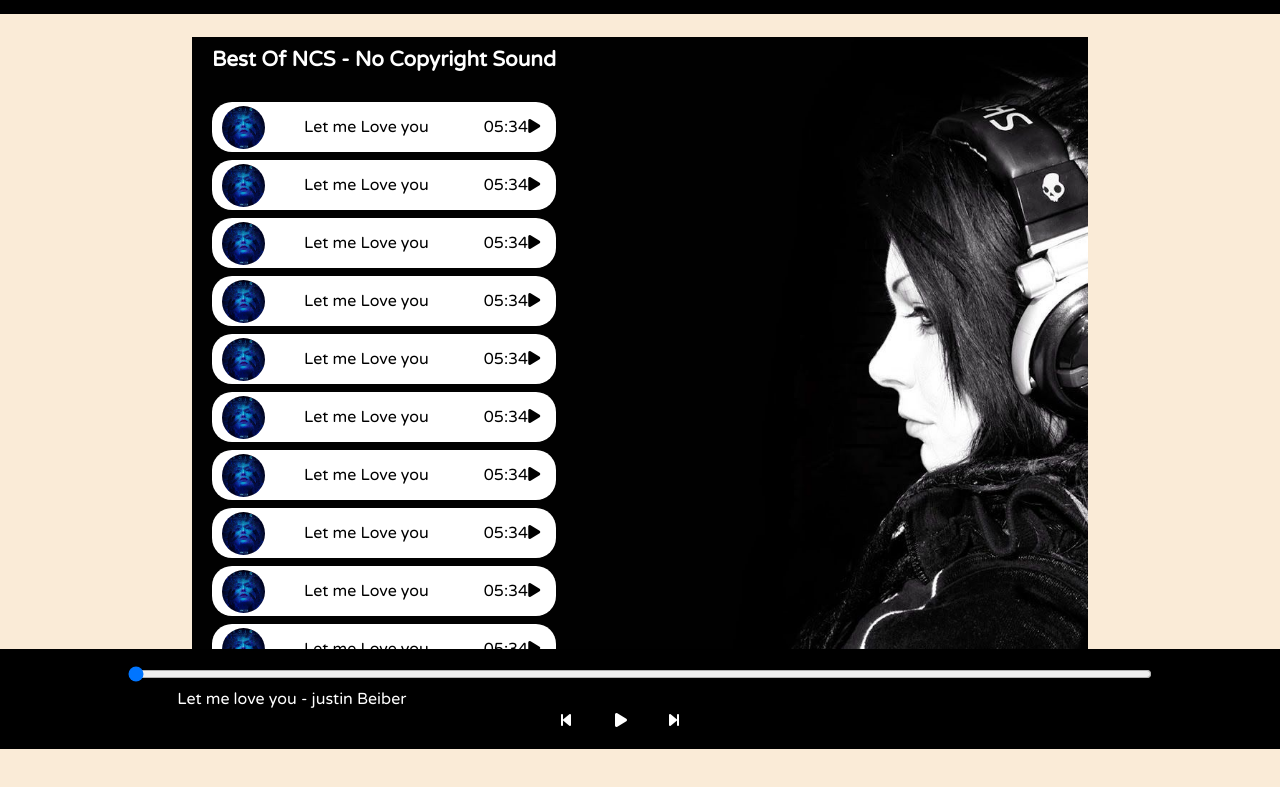
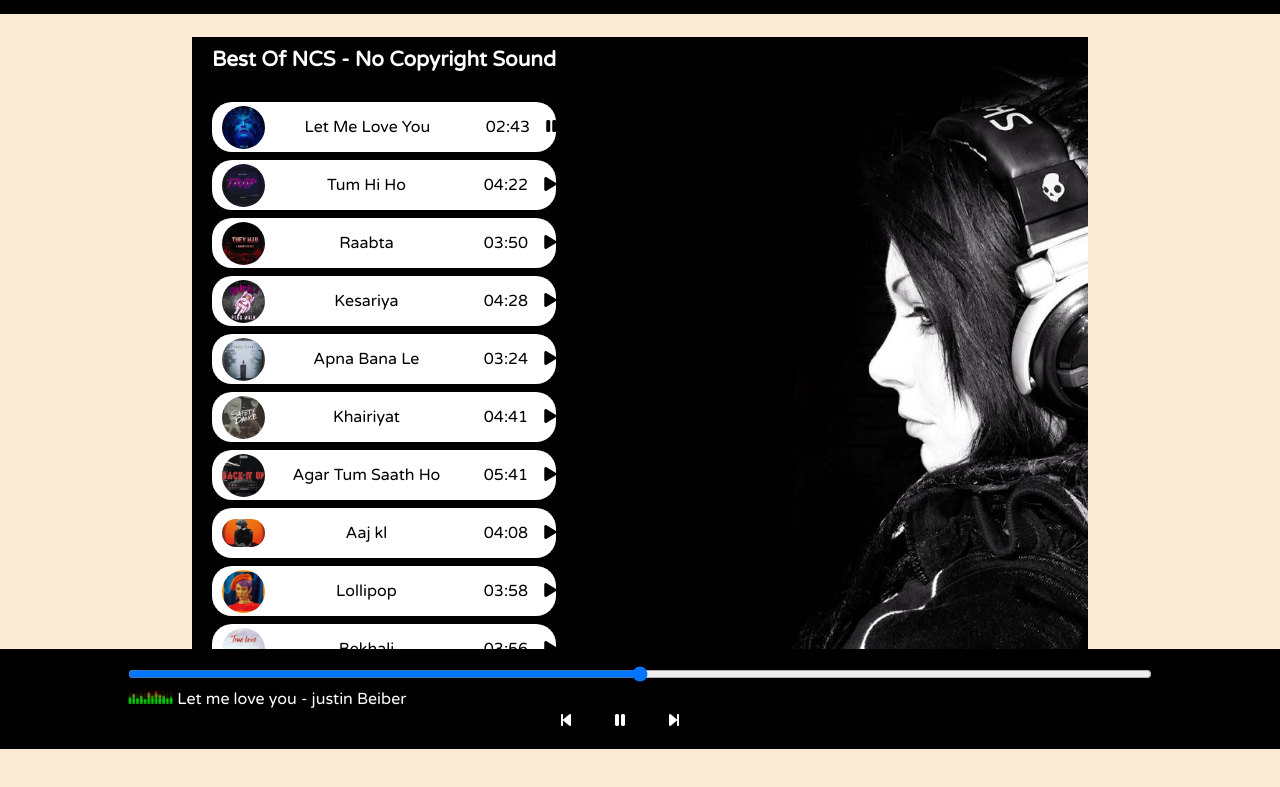
Before and after one commit to monu-kumar-dev/music_Player, a plain HTML site: page index.html in a window 1280 px wide. Both pictures are taken after a click on the icon 534 px from the left and 177 px from the top of the page. Shown: the part 51-838 px from the top of the page. Drawn offline with Linux system fonts and the light colour scheme.

Commit message:
adding JS functionality

```diff
--- a/index.html
+++ b/index.html
@@ -25,75 +25,76 @@
                 <div class="songItem">
                     <img src="./covers/1.jpg" alt="1">
                     <span class="songName">Let me Love you</span>
-                    <span class="songlistplay"><span class="timeStamp">05:34<i class="fa-solid fa-play"></i>
-                        </span></span>
+                    <span class="songlistplay"><span class="timeStamp">05:34 </span><i id="1"
+                            class="fa-solid songItemPlay fa-play"></i></span>
                 </div>
                 <div class="songItem">
                     <img src="./covers/1.jpg" alt="1">
                     <span class="songName">Let me Love you</span>
-                    <span class="songlistplay"><span class="timeStamp">05:34<i class="fa-solid fa-play"></i>
-                        </span></span>
+                    <span class="songlistplay"><span class="timeStamp">05:34 </span><i id="2"
+                            class="fa-solid songItemPlay fa-play"></i></span>
                 </div>
                 <div class="songItem">
                     <img src="./covers/1.jpg" alt="1">
                     <span class="songName">Let me Love you</span>
-                    <span class="songlistplay"><span class="timeStamp">05:34<i class="fa-solid fa-play"></i>
-                        </span></span>
+                    <span class="songlistplay"><span class="timeStamp">05:34 </span><i id="3"
+                            class="fa-solid songItemPlay fa-play"></i></span>
                 </div>
                 <div class="songItem">
                     <img src="./covers/1.jpg" alt="1">
                     <span class="songName">Let me Love you</span>
-                    <span class="songlistplay"><span class="timeStamp">05:34<i class="fa-solid fa-play"></i>
-                        </span></span>
+                    <span class="songlistplay"><span class="timeStamp">05:34 </span><i id="4"
+                            class="fa-solid songItemPlay fa-play"></i></span>
                 </div>
                 <div class="songItem">
                     <img src="./covers/1.jpg" alt="1">
                     <span class="songName">Let me Love you</span>
-                    <span class="songlistplay"><span class="timeStamp">05:34<i class="fa-solid fa-play"></i>
-                        </span></span>
+                    <span class="songlistplay"><span class="timeStamp">05:34 </span><i id="5"
+                            class="fa-solid songItemPlay fa-play"></i></span>
                 </div>
                 <div class="songItem">
                     <img src="./covers/1.jpg" alt="1">
                     <span class="songName">Let me Love you</span>
-                    <span class="songlistplay"><span class="timeStamp">05:34<i class="fa-solid fa-play"></i>
-                        </span></span>
+                    <span class="songlistplay"><span class="timeStamp">05:34 </span><i id="6"
+                            class="fa-solid songItemPlay fa-play"></i></span>
                 </div>
                 <div class="songItem">
                     <img src="./covers/1.jpg" alt="1">
                     <span class="songName">Let me Love you</span>
-                    <span class="songlistplay"><span class="timeStamp">05:34<i class="fa-solid fa-play"></i>
-                        </span></span>
+                    <span class="songlistplay"><span class="timeStamp">05:34 </span><i id="7"
+                            class="fa-solid songItemPlay fa-play"></i></span>
                 </div>
                 <div class="songItem">
                     <img src="./covers/1.jpg" alt="1">
                     <span class="songName">Let me Love you</span>
-                    <span class="songlistplay"><span class="timeStamp">05:34<i class="fa-solid fa-play"></i>
-                        </span></span>
+                    <span class="songlistplay"><span class="timeStamp">05:34 </span><i id="8"
+                            class="fa-solid songItemPlay fa-play"></i></span>
                 </div>
                 <div class="songItem">
                     <img src="./covers/1.jpg" alt="1">
                     <span class="songName">Let me Love you</span>
-                    <span class="songlistplay"><span class="timeStamp">05:34<i class="fa-solid fa-play"></i>
-                        </span></span>
+                    <span class="songlistplay"><span class="timeStamp">05:34 </span><i id="9"
+                            class="fa-solid songItemPlay fa-play"></i></span>
                 </div>
                 <div class="songItem">
                     <img src="./covers/1.jpg" alt="1">
                     <span class="songName">Let me Love you</span>
-                    <span class="songlistplay"><span class="timeStamp">05:34<i class="fa-solid fa-play"></i>
-                        </span></span>
+                    <span class="songlistplay"><span class="timeStamp">05:34 </span><i id="10"
+                            class="fa-solid songItemPlay fa-play"></i></span>
                 </div>
             </div>
         </div>
-        <div class="songBanner"></div>
+    </div>
+    <div class="songBanner"></div>
     </div>
 
     <div class="bottom">
         <input type="range" name="range" id="myProgressBar" value="0" min="0" max="100">
         <div class="icons">
             <!-- fontawesome icons -->
-            <i class="fa-solid fa-backward-step"></i>
+            <i id="backward" class="fa-solid fa-backward-step"></i>
             <i class="fa-solid fa-play" id="masterPlay"></i>
-            <i class="fa-solid fa-forward-step"></i>
+            <i id="forward" class="fa-solid fa-forward-step"></i>
         </div>
         <div class="songInfo">
             <img src="./playing.gif" width="45px" alt="playing" id="gif"> Let me love you - justin Beiber
--- a/script.js
+++ b/script.js
@@ -6,59 +6,80 @@ let audioElement = new Audio("./songs/1.mp3");
 let masterPlay = document.getElementById("masterPlay");
 let myProgressbar = document.getElementById("myProgressBar");
 let gif = document.getElementById("gif");
+let songItems = document.getElementsByClassName("songItem");
+let songItemPlay = document.getElementsByClassName("songItemPlay");
+let backward = document.getElementById("backward");
+let forward = document.getElementById("forward");
 
 let songs = [
   {
-    songname: "Dil Se",
+    songname: "Let Me Love You",
     filePath: "./songs/1.mp3",
     coverpath: "covers/1.jpg",
+    timeStamp: "02:43",
   },
   {
     songname: "Tum Hi Ho",
     filePath: "./songs/2.mp3",
     coverpath: "covers/2.jpg",
+    timeStamp: "04:22",
   },
   {
     songname: "Raabta",
     filePath: "./songs/3.mp3",
     coverpath: "covers/3.jpg",
+    timeStamp: "03:50",
   },
   {
     songname: "Kesariya",
     filePath: "./songs/4.mp3",
     coverpath: "covers/4.jpg",
+    timeStamp: "04:28",
   },
   {
     songname: "Apna Bana Le",
     filePath: "./songs/5.mp3",
     coverpath: "covers/5.jpg",
+    timeStamp: "03:24",
   },
   {
     songname: "Khairiyat",
     filePath: "./songs/6.mp3",
     coverpath: "covers/6.jpg",
+    timeStamp: "04:41",
   },
   {
     songname: "Agar Tum Saath Ho",
     filePath: "./songs/7.mp3",
     coverpath: "covers/7.jpg",
+    timeStamp: "05:41",
   },
   {
-    songname: "Shayad",
+    songname: "Aaj kl",
     filePath: "./songs/8.mp3",
     coverpath: "covers/8.jpg",
+    timeStamp: "04:08",
   },
   {
-    songname: "Jeene Laga Hoon",
+    songname: "Lollipop",
     filePath: "./songs/9.mp3",
     coverpath: "covers/9.jpg",
+    timeStamp: "03:58",
   },
   {
-    songname: "Tera Ban Jaunga",
+    songname: "Bekhali",
     filePath: "./songs/10.mp3",
     coverpath: "covers/10.jpg",
+    timeStamp: "03:56",
   },
 ];
+
+Array.from(songItems).forEach((element, i) => {
+  console.log(element, i);
+  element.getElementsByTagName("img")[0].src = songs[i].coverpath;
+  element.getElementsByClassName("songName")[0].innerText = songs[i].songname;
+  element.getElementsByClassName("timeStamp")[0].innerText = songs[i].timeStamp;
+});
 
 // audioElement.play();
 
@@ -93,3 +114,57 @@ myProgressbar.addEventListener("change", () => {
   audioElement.currentTime =
     (myProgressbar.value * audioElement.duration) / 100;
 });
+
+const makeAllPlays = () => {
+  Array.from(songItemPlay).forEach((element) => {
+    element.classList.add("fa-play");
+    element.classList.remove("fa-pause");
+  });
+};
+
+Array.from(songItemPlay).forEach((element) => {
+  element.addEventListener("click", (e) => {
+    makeAllPlays();
+    e.target.classList.remove("fa-play");
+    e.target.classList.add("fa-pause");
+    songIndex = parseInt(e.target.id);
+    audioElement.src = `./songs/${songIndex}.mp3`;
+    audioElement.currentTime = 0;
+    audioElement.play();
+
+    // pahle wale ko pause
+    masterPlay.classList.remove("fa-play");
+    masterPlay.classList.add("fa-pause");
+    gif.style.opacity = 1;
+  });
+});
+
+forward.addEventListener("click", (e) => {
+  if (songIndex > 10) {
+    songIndex = 0;
+  } else {
+    songIndex += 1;
+  }
+
+  audioElement.src = `./songs/${songIndex}.mp3`;
+  audioElement.currentTime = 0;
+  audioElement.play();
+  masterPlay.classList.remove("fa-play");
+  masterPlay.classList.add("fa-pause");
+  gif.style.opacity = 1;
+});
+
+backward.addEventListener("click", (e) => {
+  if (songIndex <= 0) {
+    songIndex = 0;
+  } else {
+    songIndex -= 1;
+  }
+
+  audioElement.src = `./songs/${songIndex}.mp3`;
+  audioElement.currentTime = 0;
+  audioElement.play();
+  masterPlay.classList.remove("fa-play");
+  masterPlay.classList.add("fa-pause");
+  gif.style.opacity = 1;
+});
```
